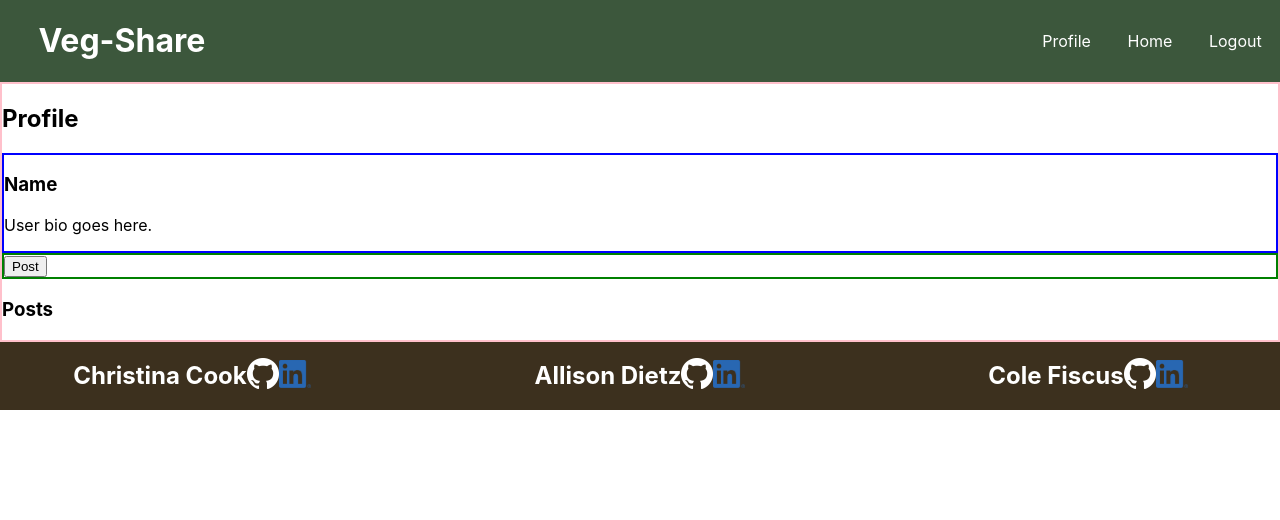
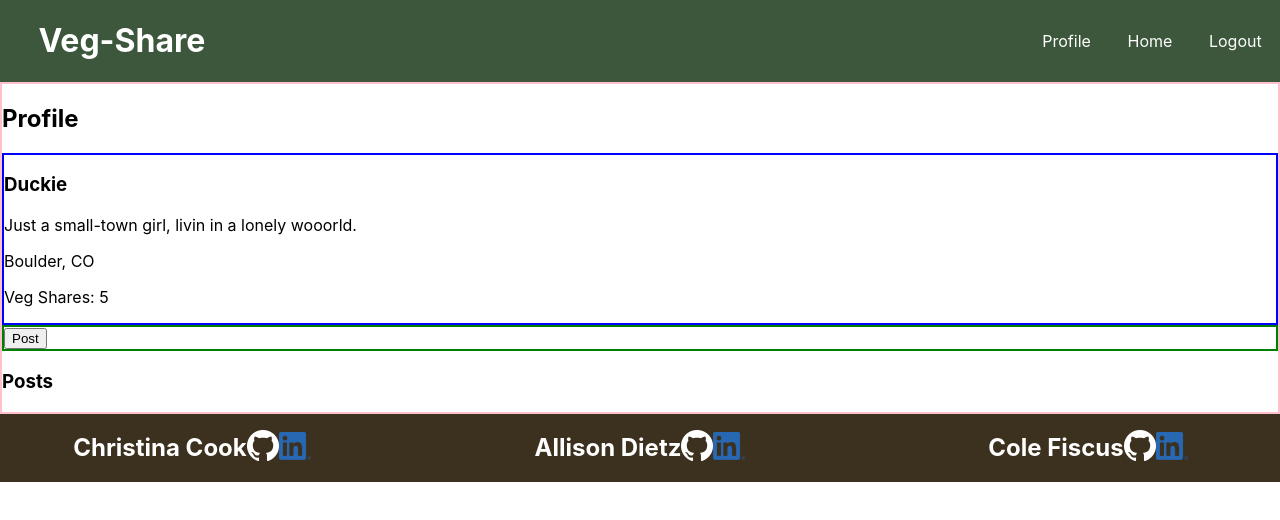
Before and after one commit to veg-share/frontend-ui, a React (Create React App) app: page /profile in a window 1280 px wide. Shown: the top 520 px of the page. Built offline with nearby package versions, Linux system fonts and the light colour scheme.

Commit message:
Display user details on profile page

```diff
--- a/src/components/UserDetails/UserDetails.js
+++ b/src/components/UserDetails/UserDetails.js
@@ -1,12 +1,14 @@
 import React from 'react';
 import './UserDetails.css';
 
-const UserDetails = () => {
+const UserDetails = ({user}) => {
   return (
     <div className='user-container'>
       {/*<img src= alt='profile-picture' className='profile-picture'/> */}
-      <h3 className='user-name'>Name</h3>
-      <p className='user-bio'>User bio goes here.</p>
+      <h3 className='user-name'>{user.name}</h3>
+      <p className='user-bio'>{user.bio}</p>
+      <p className='user-location'>{user.location}</p>
+      <p className='user-shares'>Veg Shares: {user.numberOfShares}</p>
     </div>
   )
 }
```
